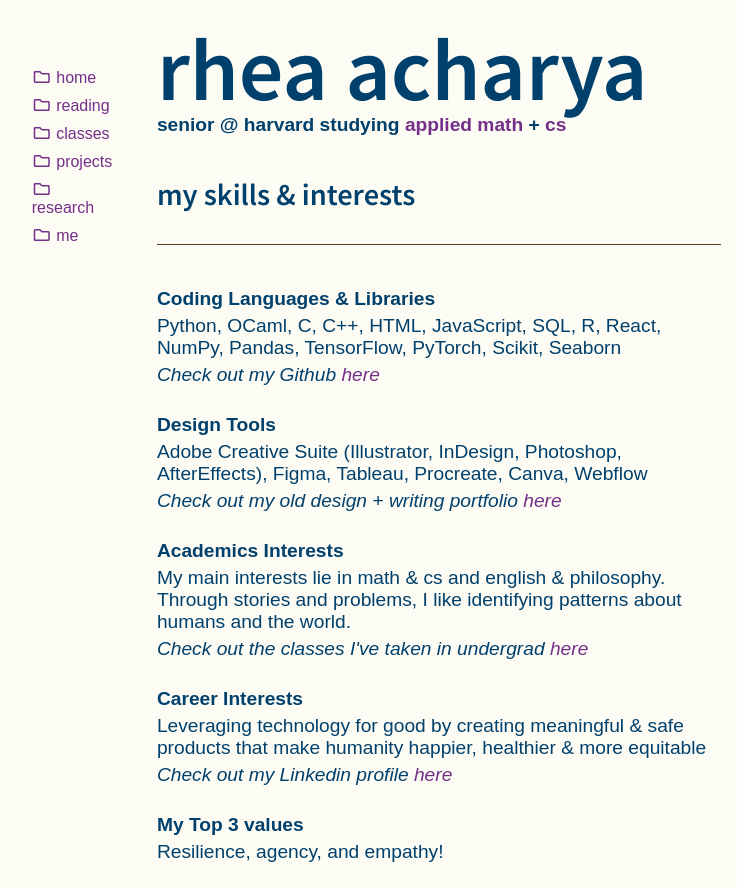
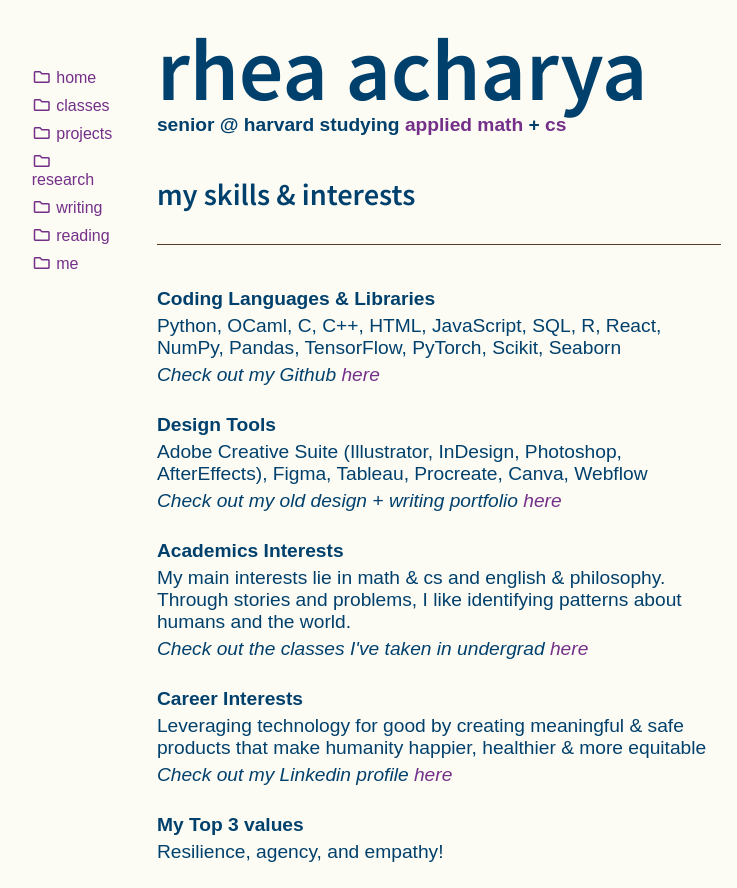
Before and after one commit to rheaacharya11/primary-colors-website, a plain HTML site: page skills.html in a window 1280 px wide. Shown: the whole page, without its empty margins (225-962 px from the left). Drawn offline with Linux system fonts and the light colour scheme.

Commit message:
add writing tab

```diff
--- a/skills.html
+++ b/skills.html
@@ -20,21 +20,23 @@
           <a href="./index.html" class="menu-btn"><i class="far fa-folder"></i> home</a>
         </li>
         <li class="menu">
-          <a href="./reading.html" class="menu-btn"><i class="far fa-folder"></i> reading</a>
-        </li>
-
-        <li class="menu">
           <a href="./classes.html" class="menu-btn"><i class="far fa-folder"></i> classes</a>
         </li>
-        <li class="menu">
+        <li class="menu"></li>
           <a href="./projects.html" class="menu-btn"><i class="far fa-folder"></i> projects</a>
         </li>
-        <li class="menu"></li>
+        <li class="menu">
           <a href="./research.html" class="menu-btn"><i class="far fa-folder"></i> research</a>
         </li>
         <li class="menu">
-            <a href="./skills.html" class="menu-btn"><i class="far fa-folder"></i> me</a>
+            <a href="./writing.html" class="menu-btn"><i class="far fa-folder"></i> writing</a>
           </li>
+        <li class="menu">
+            <a href="./reading.html" class="menu-btn"><i class="far fa-folder"></i> reading</a>
+          </li>
+        <li class="menu">
+          <a href="./skills.html" class="menu-btn"><i class="far fa-folder"></i> me</a>
+        </li>
       </ul>
     </div>
     <div class="content">
```
Also changed, not shown: classes.html (+8 -6 lines), projects.html (+6 -4 lines), reading.html (+8 -6 lines), research.html (+6 -4 lines).
